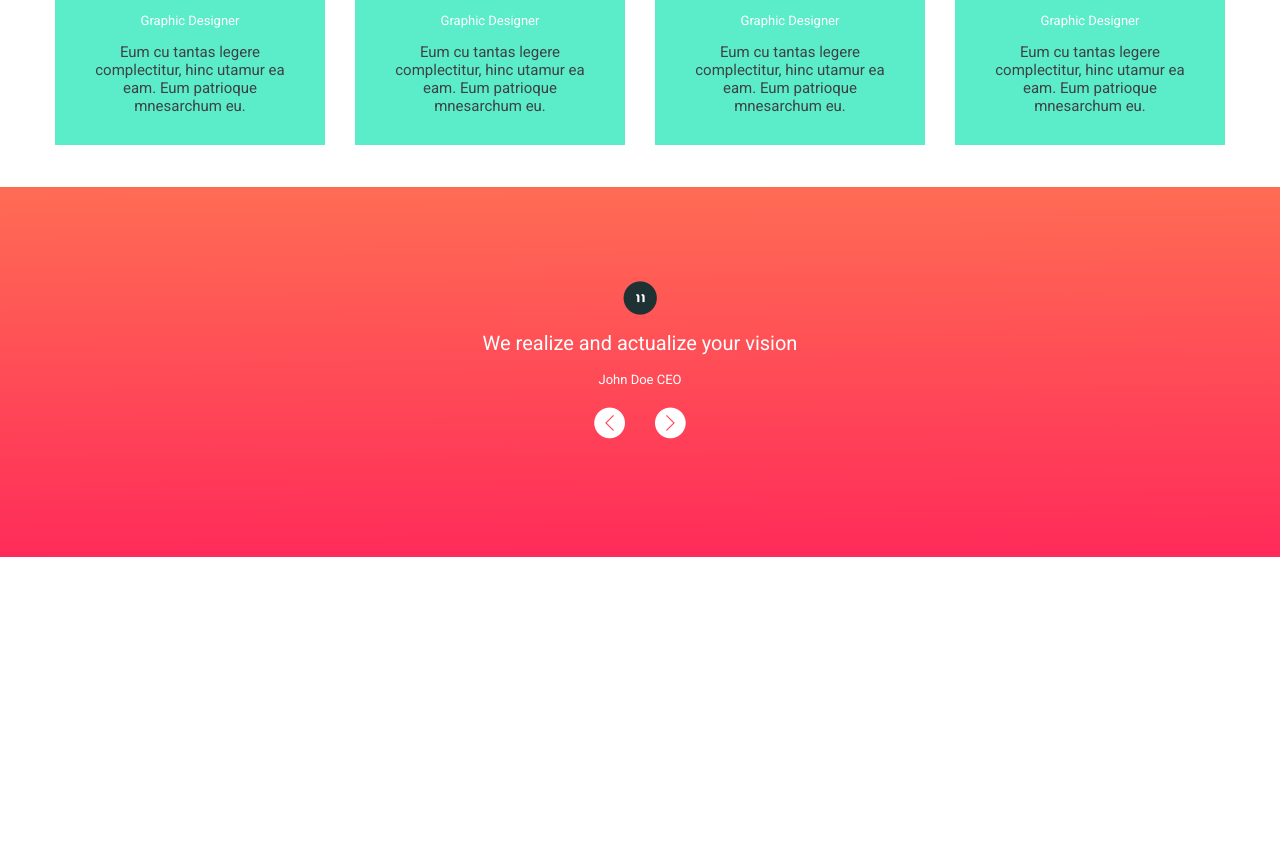
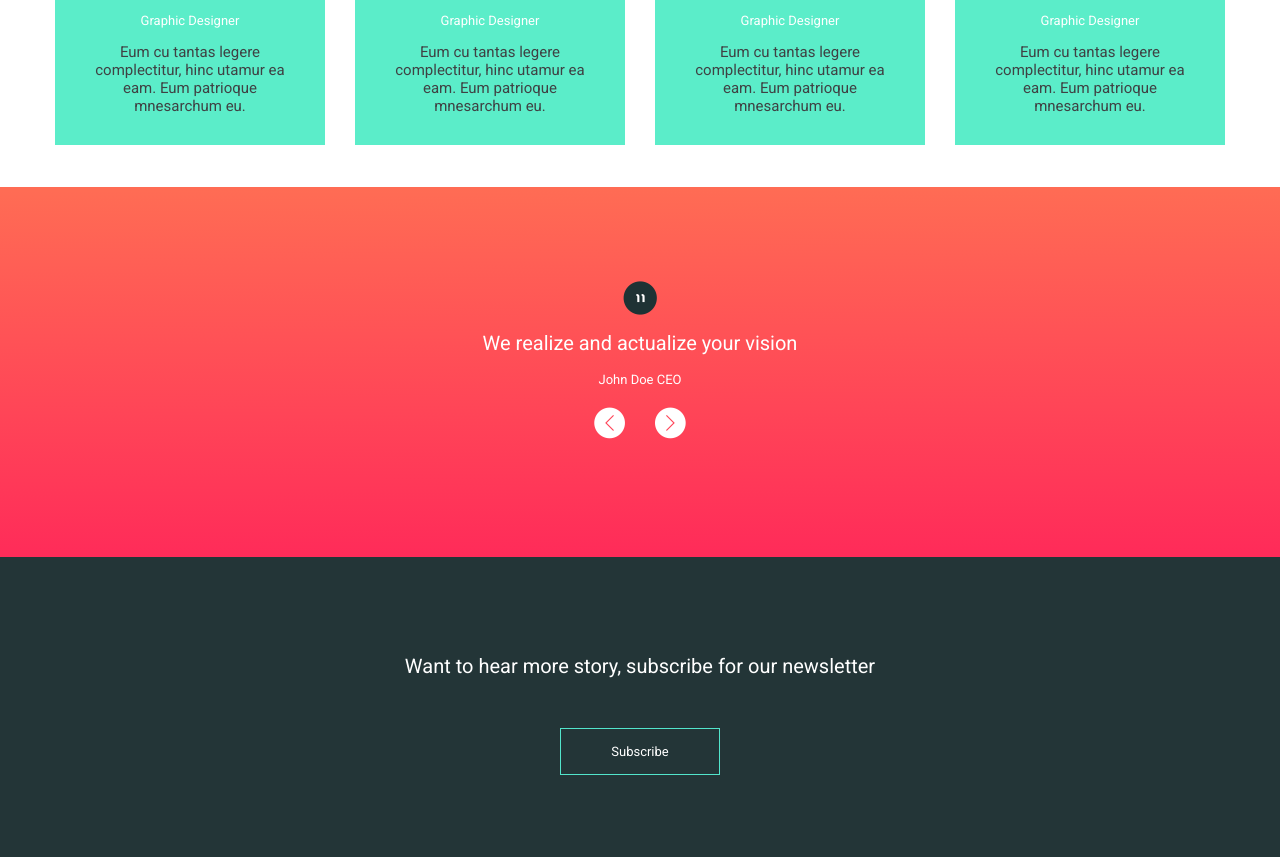
Before and after one commit to Sangsom/zoom-page, a React app: page / in a window 1280 px wide. Shown: the part 5346-6203 px from the top of the page. Before the commit the page ends 5903 px from the top, so only its background shows below. Built offline with nearby package versions, Linux system fonts and the light colour scheme.

Commit message:
feat: Newsletter section

```diff
--- a/src/components/Main.js
+++ b/src/components/Main.js
@@ -6,6 +6,7 @@ import Portfolio from "./Portfolio";
 import Stats from "./Stats";
 import Team from "./Team";
 import Quote from "./Quote";
+import Newsletter from "./Newsletter";
 
 const Main = () => {
   return (
@@ -17,6 +18,7 @@ const Main = () => {
       <Stats />
       <Team />
       <Quote />
+      <Newsletter />
     </main>
   );
 };
--- /dev/null
+++ b/src/components/Newsletter.js
@@ -0,0 +1,14 @@
+import React from "react";
+
+const Newsletter = () => {
+  return (
+    <section id="newsletter">
+      <h2>Want to hear more story, subscribe for our newsletter</h2>
+      <a href="" className="subscribe">
+        Subscribe
+      </a>
+    </section>
+  );
+};
+
+export default Newsletter;
--- a/src/index.css
+++ b/src/index.css
@@ -7,6 +7,7 @@
   --lightGray: #929ba0;
   --blueColor: #10cab7;
   --statsBgColor: #233537;
+  --newsletterBgColor: #233537;
   --teamBgColor: #5bedc9;
 }
 
@@ -552,3 +553,28 @@ header {
 #quote .arrow {
   padding: 20px 15px;
 }
+
+/* Newsletter Section */
+#newsletter {
+  display: flex;
+  flex-direction: column;
+  justify-content: center;
+  align-items: center;
+  height: 300px;
+  background: var(--newsletterBgColor);
+}
+
+#newsletter h2 {
+  font-weight: 400;
+  font-size: 20px;
+  color: #ffffff;
+  margin-bottom: 50px;
+}
+
+.subscribe {
+  font-weight: 400;
+  font-size: 13px;
+  color: #ffffff;
+  padding: 15px 50px;
+  border: 1px solid #52e5cb;
+}
```
